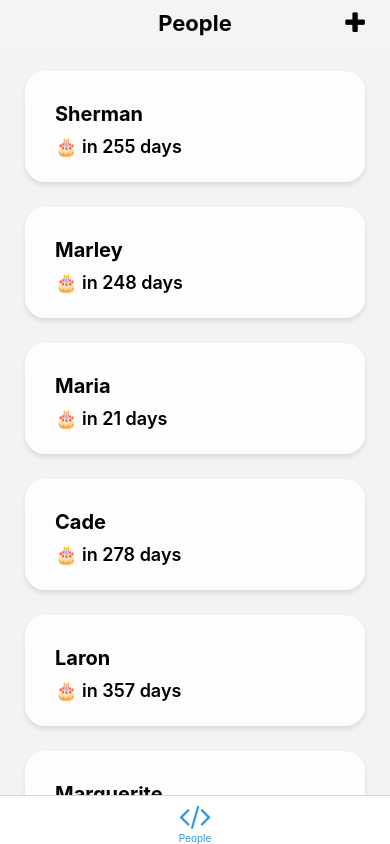
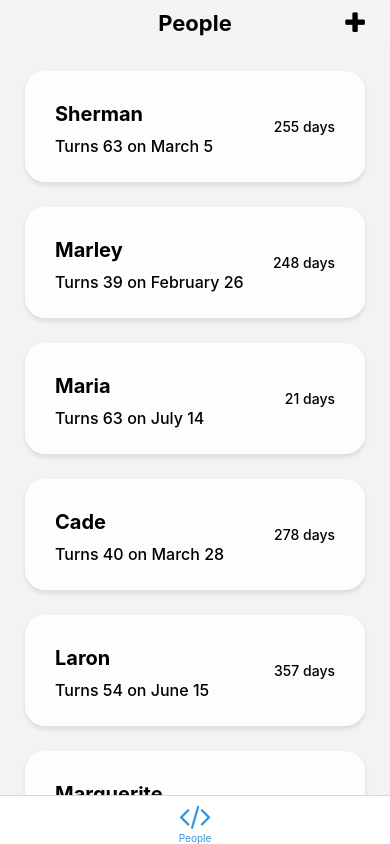
Before and after one commit to distinctmind/netwrk, a React Native app: screen /Upcoming in a window 390 px wide. Built offline with nearby package versions, Linux system fonts and the light colour scheme; what expo-linking would draw is missing.

Commit message:
Changed look of list items.

```diff
--- a/components/PersonItem.tsx
+++ b/components/PersonItem.tsx
@@ -15,6 +15,30 @@ const daysUntilBirthday = (birthday: Date) => {
   return daysLeft;
 };
 
+const yearsOld = (birthday: Date) => {
+  let now = new Date();
+  return now.getFullYear() - birthday.getFullYear();
+};
+
+const getBirthdayText = (birthday: Date) => {
+  let date = moment(birthday);
+  let month = date.format("MMMM");
+  let day = date.format("D");
+  return month + " " + day;
+};
+
+const getDaysLeft = (birthday: Date) => {
+  const daysLeft = daysUntilBirthday(birthday);
+  if (daysLeft === 0) {
+    return "Today!";
+  } else if (daysLeft === 1) {
+    return "1 day";
+  } else {
+    return daysLeft + " days";
+  }
+};
+
+/*
 const getBirthdayText = (birthday: Date) => {
   const daysLeft = daysUntilBirthday(birthday);
   if (daysLeft === 0) {
@@ -25,6 +49,7 @@ const getBirthdayText = (birthday: Date) => {
     return `🎂 in ${daysLeft} days`;
   }
 };
+*/
 
 function PersonItem({
   name,
@@ -43,7 +68,11 @@ function PersonItem({
         {/* <Animated.View style={[styles.container, { transform: [{ scale }] }]}> */}
         <View style={styles.container}>
           <Text style={styles.title}>{name}</Text>
-          <Text style={styles.subtitle}>{getBirthdayText(birthday)}</Text>
+          <Text style={styles.subtitle}>{`Turns ${yearsOld(
+            birthday
+          )} on ${getBirthdayText(birthday)} `}</Text>
+          {/* <Text style={styles.subtitle}>{getBirthdayText(birthday)}</Text> */}
+          <Text style={styles.days}>{getDaysLeft(birthday)}</Text>
         </View>
       </Pressable>
     </Animated.View>
@@ -51,6 +80,12 @@ function PersonItem({
 }
 
 const styles = StyleSheet.create({
+  days: {
+    position: "absolute",
+    paddingRight: 30,
+    alignSelf: "flex-end",
+    fontWeight: "500",
+  },
   container: {
     borderRadius: 20,
     backgroundColor: "rgba(255,255,255,0.8)",
@@ -70,8 +105,8 @@ const styles = StyleSheet.create({
     paddingLeft: 30,
   },
   subtitle: {
-    fontSize: 18,
-    fontWeight: "600",
+    fontSize: 16,
+    fontWeight: "500",
     paddingTop: 10,
     paddingLeft: 30,
   },
--- a/screens/PersonScreen.tsx
+++ b/screens/PersonScreen.tsx
@@ -24,6 +24,11 @@ function PersonScreen({ navigation, route }: RootStackScreenProps<"Person">) {
 
   const getBirthday = () => {
     return person ? person.birthday : new Date();
+  };
+
+  const yearsOld = (birthdate: Date) => {
+    let now = new Date();
+    return now.getFullYear() - birthdate.getFullYear();
   };
 
   const getName = () => {
@@ -57,6 +62,7 @@ function PersonScreen({ navigation, route }: RootStackScreenProps<"Person">) {
     <View style={styles.container}>
       <TextInput name={name} onChangeText={(text: string) => setName(text)} />
       <DateInput birthday={date} onSelectDate={onSelectDate} />
+      {date && <Text>{`${name} is turning ${yearsOld(date)} years old!`}</Text>}
       <Button title={`${mode} Person`} onPress={onPress} />
     </View>
   );
```
